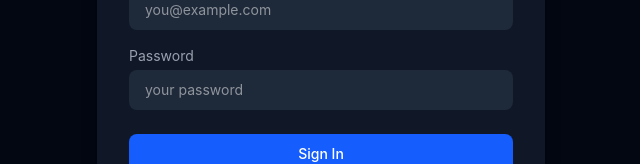
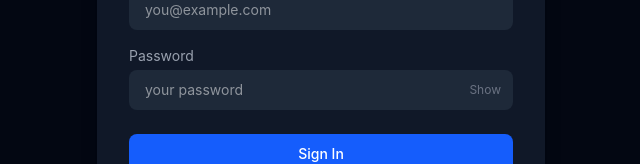
Before and after one commit to david-ptrk/Atlas, a React app in the folder frontend/: page /login in a window 1280 px wide. Shown: the part 354-518 px from the top of the page, without its empty margins (319-959 px from the left). Built offline with nearby package versions, Linux system fonts and the light colour scheme; the HTML template or start-up script is replaced by a standard one.

Commit message:
feat: add show/hide password toggle

```diff
--- a/frontend/src/pages/Login.jsx
+++ b/frontend/src/pages/Login.jsx
@@ -8,6 +8,7 @@ export default function Login() {
     const [form, setForm] = useState({ email: '', password: '' })
     const [error, setError] = useState('')
     const [loading, setLoading] = useState(false)
+    const [showPassword, setShowPassword] = useState(false)
 
     const handleChange = e => setForm({ ...form, [e.target.name]: e.target.value })
 
@@ -58,15 +59,24 @@ export default function Login() {
 
                     <div>
                         <label className="text-gray-400 text-sm mb-1 block">Password</label>
+                        <div className="relative">
                             <input
                                 name="password"
-                            type="password"
+                                type={showPassword ? 'text' : 'password'}
                                 value={form.password}
                                 onChange={handleChange}
                                 required
                                 className="w-full bg-gray-800 text-white rounded-lg px-4 py-2.5 text-sm outline-none focus:ring-2 focus:ring-blue-500"
                                 placeholder="your password"
                             />
+                            <button
+                                type="button"
+                                onClick={() => setShowPassword(!showPassword)}
+                                className="absolute right-3 top-1/2 -translate-y-1/2 text-gray-500 hover:text-white transition text-xs"
+                            >
+                                {showPassword ? 'Hide' : 'Show'}
+                            </button>
+                        </div>
                     </div>
 
                     <button
--- a/frontend/src/pages/Profile.jsx
+++ b/frontend/src/pages/Profile.jsx
@@ -19,6 +19,7 @@ export default function Profile() {
     const [passMsg, setPassMsg] = useState('')
     const [passError, setPassError] = useState('')
     const [passLoading, setPassLoading] = useState(false)
+    const [showPasswords, setShowPasswords] = useState({ current: false, new: false, confirm: false })
 
     const handleAvatarChange = (e) => {
         const file = e.target.files[0]
@@ -162,30 +163,57 @@ export default function Profile() {
                     <div className="space-y-3 mb-4">
                         <div>
                             <label className="text-gray-400 text-sm mb-1 block">Current Password</label>
+                            <div className="relative">
                                 <input
-                                type="password"
+                                    type={showPasswords.current ? 'text' : 'password'}
                                     value={passwords.current}
                                     onChange={e => setPasswords({ ...passwords, current: e.target.value })}
                                     className="w-full bg-gray-800 text-white rounded-lg px-4 py-2.5 text-sm outline-none focus:ring-2 focus:ring-blue-500"
                                 />
+                                <button
+                                    type="button"
+                                    onClick={() => setShowPasswords({ ...showPasswords, current: !showPasswords.current })}
+                                    className="absolute right-3 top-1/2 -translate-y-1/2 text-gray-500 hover:text-white transition text-xs"
+                                >
+                                    {showPasswords.current ? 'Hide' : 'Show'}
+                                </button>
+                            </div>
                         </div>
                         <div>
                             <label className="text-gray-400 text-sm mb-1 block">New Password</label>
+                            <div className="relative">
                                 <input
-                                type="password"
+                                    type={showPasswords.new ? 'text' : 'password'}
                                     value={passwords.new}
                                     onChange={e => setPasswords({ ...passwords, new: e.target.value })}
                                     className="w-full bg-gray-800 text-white rounded-lg px-4 py-2.5 text-sm outline-none focus:ring-2 focus:ring-blue-500"
                                 />
+                                <button
+                                    type="button"
+                                    onClick={() => setShowPasswords({ ...showPasswords, new: !showPasswords.new })}
+                                    className="absolute right-3 top-1/2 -translate-y-1/2 text-gray-500 hover:text-white transition text-xs"
+                                >
+                                    {showPasswords.new ? 'Hide' : 'Show'}
+                                </button>
+                            </div>
                         </div>
                         <div>
                             <label className="text-gray-400 text-sm mb-1 block">Confirm New Password</label>
+                            <div className="relative">
                                 <input
-                                type="password"
+                                    type={showPasswords.confirm ? 'text' : 'password'}
                                     value={passwords.confirm}
                                     onChange={e => setPasswords({ ...passwords, confirm: e.target.value })}
                                     className="w-full bg-gray-800 text-white rounded-lg px-4 py-2.5 text-sm outline-none focus:ring-2 focus:ring-blue-500"
                                 />
+                                <button
+                                    type="button"
+                                    onClick={() => setShowPasswords({ ...showPasswords, confirm: !showPasswords.confirm })}
+                                    className="absolute right-3 top-1/2 -translate-y-1/2 text-gray-500 hover:text-white transition text-xs"
+                                >
+                                    {showPasswords.confirm ? 'Hide' : 'Show'}
+                                </button>
+                            </div>
                         </div>
                     </div>
 
--- a/frontend/src/pages/Register.jsx
+++ b/frontend/src/pages/Register.jsx
@@ -8,6 +8,7 @@ export default function Register() {
     const [form, setForm] = useState({ email: '', username: '', password: '' })
     const [error, setError] = useState('')
     const [loading, setLoading] = useState(false)
+    const [showPassword, setShowPassword] = useState(false)
 
     const handleChange = e => setForm({ ...form, [e.target.name]: e.target.value })
 
@@ -71,15 +72,24 @@ export default function Register() {
 
                     <div>
                         <label className="text-gray-400 text-sm mb-1 block">Password</label>
+                        <div className="relative">
                             <input
                                 name="password"
-                            type="password"
+                                type={showPassword ? 'text' : 'password'}
                                 value={form.password}
                                 onChange={handleChange}
                                 required
                                 className="w-full bg-gray-800 text-white rounded-lg px-4 py-2.5 text-sm outline-none focus:ring-2 focus:ring-blue-500"
                                 placeholder="min. 8 characters"
                             />
+                            <button
+                                type="button"
+                                onClick={() => setShowPassword(!showPassword)}
+                                className="absolute right-3 top-1/2 -translate-y-1/2 text-gray-500 hover:text-white transition text-xs"
+                            >
+                                {showPassword ? 'Hide' : 'Show'}
+                            </button>
+                        </div>
                     </div>
 
                     <button
```
Lines whose indentation alone changed are shown as unchanged.
